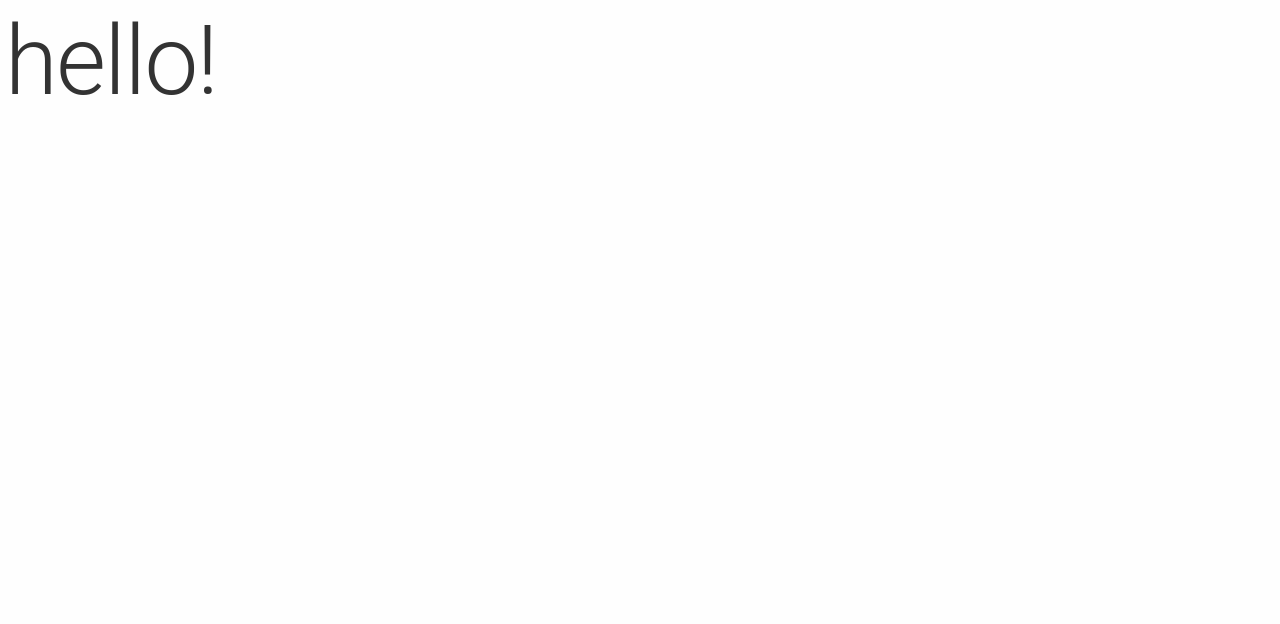
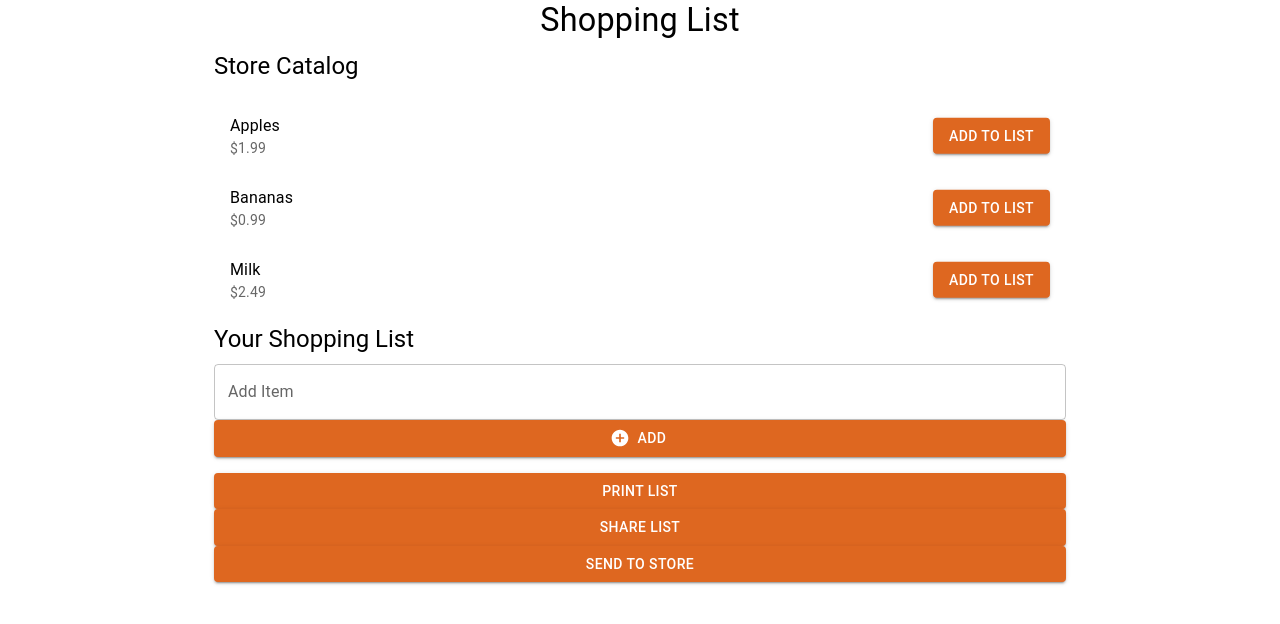
Before and after one commit to isi-usc-edu/programming-challenge-fall23, a React (Create React App) app: page / in a window 1280 px wide. Shown: the top 624 px of the page. Built offline with nearby package versions, Linux system fonts and the light colour scheme.

Commit message:
Login and Shopping Pages done

```diff
--- a/src/App.js
+++ b/src/App.js
@@ -12,6 +12,8 @@ import Stack from '@mui/material/Stack'
 
 import Content from './components/Content'
 import Loading from './components/Loading'
+import Login from './pages/login'
+import ShoppingListApp from './pages/shopping-list'
 
 
 let theme = createTheme({
@@ -86,11 +88,13 @@ const App = () => {
 
   return (
     <ThemeProvider theme={theme}>
-      <CssBaseline />
+      {/* <CssBaseline />
       <Stack spacing={2}>
         {renderLoading()}
         {renderContent()}
-      </Stack>
+      </Stack> */}
+      {/* <Login /> */}
+      <ShoppingListApp />
     </ThemeProvider>
   )
 }
--- /dev/null
+++ b/src/pages/login.js
@@ -0,0 +1,40 @@
+import React, { useState } from 'react';
+import { TextField, Button, Container, Typography } from '@mui/material';
+
+const Login = () => {
+  const [name, setName] = useState('');
+
+  const handleLogin = () => {
+    // Add login logic here
+  };
+
+  return (
+    <Container maxWidth="sm">
+      <Typography variant="h4" align="center" gutterBottom>
+        Login
+      </Typography>
+      <form onSubmit={handleLogin}>
+        <TextField
+          label="Name"
+          fullWidth
+          margin="normal"
+          variant="outlined"
+          value={name}
+          onChange={(e) => setName(e.target.value)}
+        />
+
+        <Button
+          type="submit"
+          variant="contained"
+          color="primary"
+          fullWidth
+          onClick={handleLogin}
+        >
+          Login
+        </Button>
+      </form>
+    </Container>
+  );
+};
+
+export default Login;
--- /dev/null
+++ b/src/pages/shopping-list.js
@@ -0,0 +1,126 @@
+import React, { useState } from 'react';
+import {
+  Container,
+  Typography,
+  TextField,
+  Button,
+  List,
+  ListItem,
+  ListItemText,
+  ListItemSecondaryAction,
+  IconButton,
+} from '@mui/material';
+import { AddCircle, Delete } from '@mui/icons-material';
+
+const ShoppingListApp = () => {
+  const [storeItems, setStoreItems] = useState([
+    { id: 1, name: 'Apples', price: 1.99 },
+    { id: 2, name: 'Bananas', price: 0.99 },
+    { id: 3, name: 'Milk', price: 2.49 },
+    // Add more store items as needed
+  ]);
+  const [userItems, setUserItems] = useState([]);
+  const [newItem, setNewItem] = useState('');
+
+  const addItemToUserList = (item) => {
+    setUserItems([...userItems, item]);
+  };
+
+  const removeItemFromUserList = (index) => {
+    const updatedItems = [...userItems];
+    updatedItems.splice(index, 1);
+    setUserItems(updatedItems);
+  };
+
+  return (
+    <Container maxWidth="md">
+      <Typography variant="h4" align="center" gutterBottom>
+        Shopping List
+      </Typography>
+
+      {/* Store Catalog */}
+      <Typography variant="h5" gutterBottom>
+        Store Catalog
+      </Typography>
+      <List>
+        {storeItems.map((item) => (
+          <ListItem key={item.id}>
+            <ListItemText
+              primary={item.name}
+              secondary={`$${item.price.toFixed(2)}`}
+            />
+            <ListItemSecondaryAction>
+              <Button
+                variant="contained"
+                color="primary"
+                onClick={() => addItemToUserList(item)}
+              >
+                Add to List
+              </Button>
+            </ListItemSecondaryAction>
+          </ListItem>
+        ))}
+      </List>
+
+      {/* User's Shopping List */}
+      <Typography variant="h5" gutterBottom>
+        Your Shopping List
+      </Typography>
+      <TextField
+        label="Add Item"
+        variant="outlined"
+        fullWidth
+        value={newItem}
+        onChange={(e) => setNewItem(e.target.value)}
+        onKeyPress={(e) => {
+          if (e.key === 'Enter') {
+            addItemToUserList({ name: newItem, price: 0 });
+            setNewItem('');
+          }
+        }}
+      />
+      <Button
+        variant="contained"
+        color="primary"
+        startIcon={<AddCircle />}
+        onClick={() => {
+          if (newItem.trim() !== '') {
+            addItemToUserList({ name: newItem, price: 0 });
+            setNewItem('');
+          }
+        }}
+        fullWidth
+      >
+        Add
+      </Button>
+      <List>
+        {userItems.map((item, index) => (
+          <ListItem key={index}>
+            <ListItemText primary={item.name} />
+            <ListItemSecondaryAction>
+              <IconButton
+                edge="end"
+                aria-label="delete"
+                onClick={() => removeItemFromUserList(index)}
+              >
+                <Delete />
+              </IconButton>
+            </ListItemSecondaryAction>
+          </ListItem>
+        ))}
+      </List>
+
+      <Button variant="contained" color="primary" fullWidth>
+        Print List
+      </Button>
+      <Button variant="contained" color="primary" fullWidth>
+        Share List
+      </Button>
+      <Button variant="contained" color="primary" fullWidth>
+        Send to Store
+      </Button>
+    </Container>
+  );
+};
+
+export default ShoppingListApp;
```
